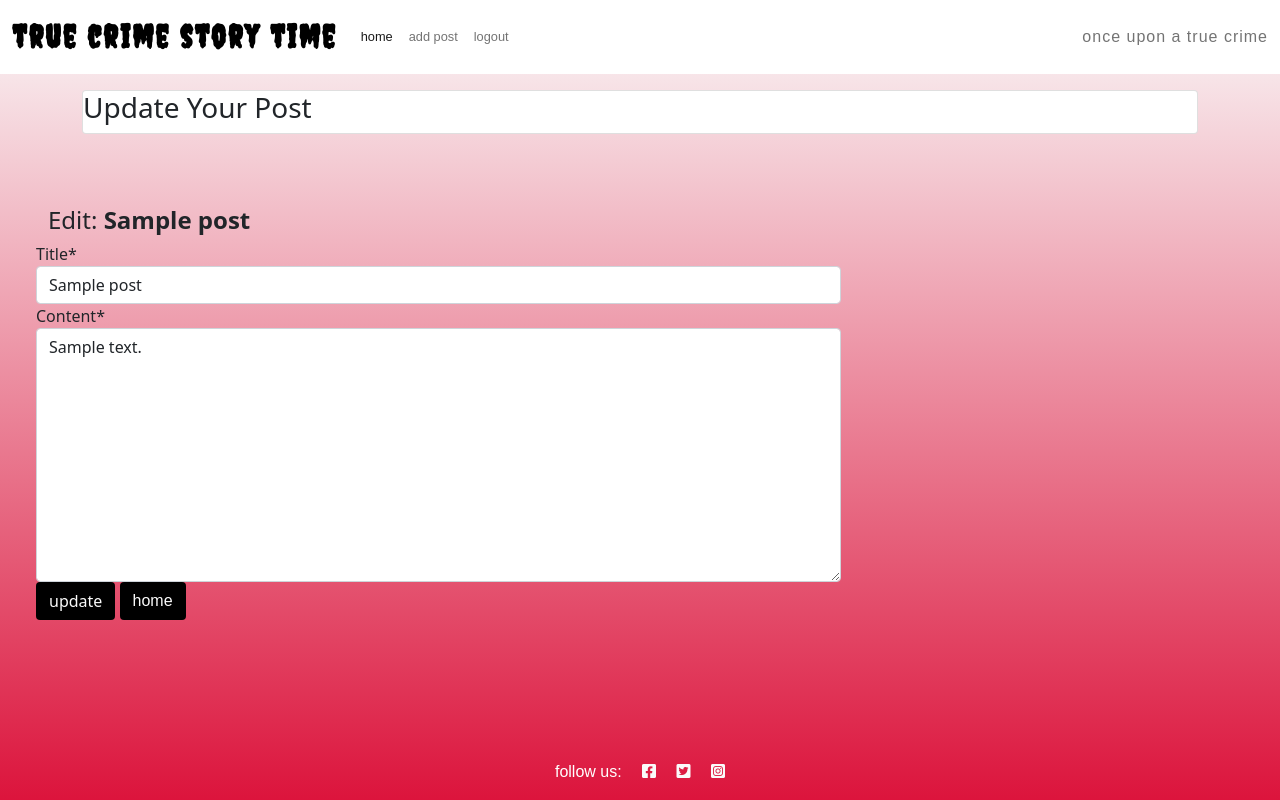
After one commit to BZemba87/true-crime-story-time, a Django app: a page that uses templates/base.html in a window 1280 px wide. The commit adds this page. Run offline with Django 3.2, Linux system fonts and the light colour scheme; a user stored in the database is signed in; tables that the repository leaves empty hold one stand-in row (values such as "Sample post"); some libraries are stand-ins or nearby versions; some web fonts are replaced.

Commit message:
add admin permissions for CRUD in frontend of site

```diff
--- a/blog/urls.py
+++ b/blog/urls.py
@@ -1,9 +1,13 @@
 from . import views
 from django.urls import path
+from .views import UpdatePost, DeletePost, AddPost
 
 
 urlpatterns = [
     path('', views.PostList.as_view(), name="home"),
     path('<slug:slug>/', views.PostDetail.as_view(), name="post_detail"),
     path('like/<slug:slug>', views.PostLike.as_view(), name="post_like"),
+    path('add_post/new', views.AddPost.as_view(), name='add_post'),
+    path('<slug:slug>/edit/', views.UpdatePost.as_view(), name='update_post'),
+    path('<slug:slug>/delete/', views.DeletePost.as_view(), name='delete_post'),
 ]
--- a/blog/views.py
+++ b/blog/views.py
@@ -1,7 +1,10 @@
 from django.shortcuts import render, get_object_or_404, reverse
 from .models import Post
 from django.views import generic, View
+from django.views.generic import UpdateView, DeleteView, CreateView
 from django.http import HttpResponseRedirect, HttpResponse
+from django.urls import reverse_lazy
+from .forms import PostForm
 
 
 class PostList(generic.ListView):
@@ -38,3 +41,29 @@ class PostLike(View):
             post.likes.add(request.user)
 
         return HttpResponseRedirect(reverse('post_detail', args=[slug]))
+
+
+class UpdatePost(UpdateView):
+    model = Post
+    template_name = 'update_post.html'
+    fields = ['title', 'content']
+    success_url = reverse_lazy('home')
+
+
+class DeletePost(DeleteView):
+    model = Post
+    template_name = 'delete_post.html'
+    success_url = reverse_lazy('home')
+
+
+class AddPost(CreateView):
+    model = Post
+    template_name = 'add_post.html'
+    fields = [
+        'title',
+        'slug',
+        'author',
+        'content',
+        'status'
+        ]
+    success_url = reverse_lazy('home')
--- a/static/css/style.css
+++ b/static/css/style.css
@@ -107,6 +107,43 @@ a:hover {
     font-family: 'Recursive', sans-serif;
 }
 
+/* buttons on admin permissions pages */
+.update {
+    background-color:black;
+    color:#fafafa;
+}
+
+.update:hover {
+    color:#DC143C;
+}
+
+.home-btn {
+    background-color:black;
+    color:#fafafa;
+}
+
+.home-btn:hover {
+    color: #DC143C;
+}
+
+.btn-home {
+    background-color: black;
+    color:#fafafa
+}
+
+.btn-home:hover {
+    color:#DC143C
+}
+
+.add-btn {
+    background-color: black;
+    color:#fafafa
+}
+
+.add-btn:hover {
+    color: #DC143C;
+}
+
 /* social media links */
 .twit, .face, .insta {
     color: #fafafa
--- a/templates/base.html
+++ b/templates/base.html
@@ -36,6 +36,13 @@
                     <li class="nav-item">
                         <a class="nav-link active" aria-current="page" href="{% url 'home' %}">home</a>
                     </li>
+                      <!-- If admin is logged in, show add post -->
+                      {% if user.is_authenticated and user.is_superuser %}
+                      <li class="nav-item">
+                          <a class="nav-link" aria-current="page" href="{% url 'add_post' %}">add post</a>
+                      </li>
+                      {% endif %}
+
                     {% if user.is_authenticated %}
                     <li class="nav-item">
                         <a class="nav-link" href="{% url 'account_logout' %}">logout</a>
--- /dev/null
+++ b/templates/update_post.html
@@ -0,0 +1,41 @@
+{% extends "base.html" %}
+
+{% load crispy_forms_tags %}
+
+{% block content %}
+
+<div class="container">
+    <div class="col card mb-4 mt-3 left top">
+        <h3>Update Your Post</h3>
+    </div>
+</div>
+<!-- Only Admin (superusers) can update posts -->
+{% if user.is_authenticated and user.is_superuser %}
+
+<div class="row p-4 p-md-5 mb-4 rounded">
+    <h4>Edit: <strong>{{ post.title }}</strong></h4>
+    <div class="col-md-8 px-0">
+        <form method="POST" novalidate>
+            {% csrf_token %}
+
+            {{ form|crispy }}
+
+            <button type="submit" class="btn btn-warning, update">update</button>
+            <a class="btn btn-primary, home-btn" href="{% url 'home' %}" role="button">home</a>
+        </form>
+    </div>
+</div>
+
+{% else %}
+
+<!-- If user tries to update, redirect to login page to login as admin -->
+<div class="row">
+    <div class="col-md-8 mt-3 offset-md-2">
+        <h3>Login</h3>
+        <p>Please <a class="link" href="{% url 'account_login' %}">login</a> as Admin to update this post.</p>
+    </div>
+</div>
+
+{% endif %}
+
+{% endblock %}
--- a/truecrimestorytime/settings.py
+++ b/truecrimestorytime/settings.py
@@ -51,6 +51,7 @@ INSTALLED_APPS = [
     'django.contrib.staticfiles',
     'cloudinary',
     'django_summernote',
+    'crispy_forms',
     'blog',
 ]
 
@@ -58,6 +59,8 @@ SITE_ID = 1
 
 LOGIN_REDIRECT_URL = '/'
 LOGOUT_REDIRECT_URL = '/'
+
+CRISPY_TEMPLATE_PACK = 'bootstrap4'
 
 ACCOUNT_EMAIL_VERIFICATION = 'none'
 
```
Also changed, not shown: blog/forms.py (added, +14 -0 lines), templates/add_post.html (added, +32 -0 lines), templates/delete_post.html (added, +44 -0 lines), templates/post_detail.html (+10 -1 lines).
